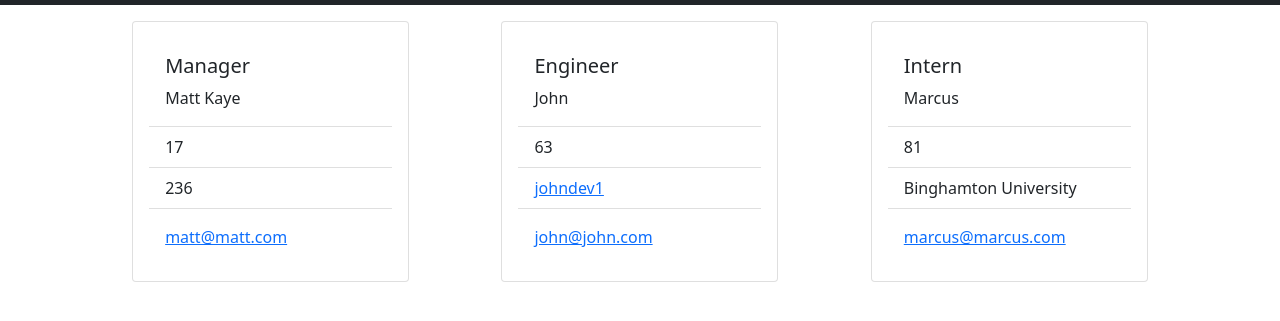
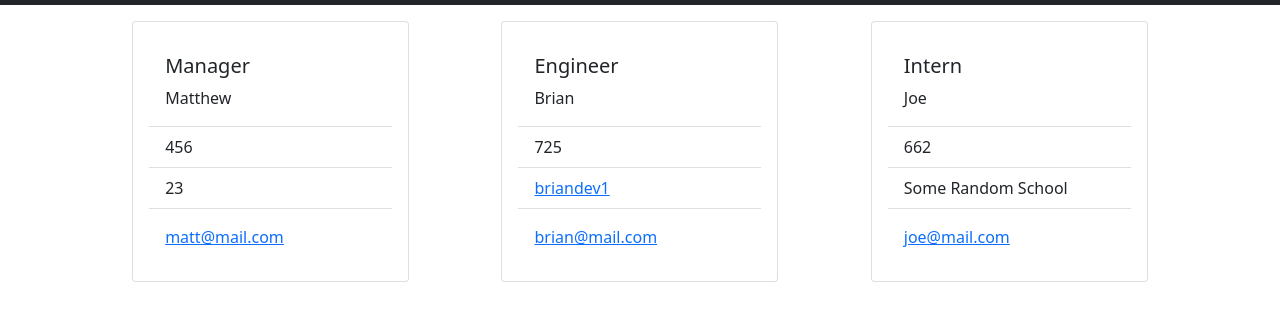
Before and after one commit to mkaye97/Team-Page-Generator, a website: page dist/index.html in a window 1280 px wide. Shown: the part 45-366 px from the top of the page. Drawn offline with nearby package versions, Linux system fonts and the light colour scheme; files that its build step writes are made by us from their sources.

```diff
--- a/dist/index.html
+++ b/dist/index.html
@@ -45,21 +45,21 @@
 
                         <h5 class="card-title">Manager</h5>
 
-                        <p class="card-text">Matt Kaye</p>
+                        <p class="card-text">Matthew</p>
 
                     </div>
 
                     <ul class="list-group list-group-flush">
 
-                        <li class="list-group-item">17</li>
+                        <li class="list-group-item">456</li>
 
-                        <li class="list-group-item">236</li>
+                        <li class="list-group-item">23</li>
 
                     </ul>
 
                     <div class="card-body">
 
-                        <a href="mailto:matt@matt.com" class="card-link">matt@matt.com</a>
+                        <a href="mailto:matt@mail.com" class="card-link">matt@mail.com</a>
 
                     </div>
 
@@ -72,23 +72,23 @@
 
                         <h5 class="card-title">Engineer</h5>
 
-                        <p class="card-text">John</p>
+                        <p class="card-text">Brian</p>
 
                     </div>
 
                     <ul class="list-group list-group-flush">
 
-                        <li class="list-group-item">63</li>
+                        <li class="list-group-item">725</li>
 
                         <li class="list-group-item">
-                            <a href="https://github.com/johndev1" target="_blank" rel="noopener noreferrer">johndev1</a>
+                            <a href="https://github.com/briandev1" target="_blank" rel="noopener noreferrer">briandev1</a>
                         </li>
 
                     </ul>
 
                     <div class="card-body">
 
-                        <a href="mailto:john@john.com" class="card-link">john@john.com</a>
+                        <a href="mailto:brian@mail.com" class="card-link">brian@mail.com</a>
 
                     </div>
 
@@ -101,21 +101,21 @@
 
                         <h5 class="card-title">Intern</h5>
 
-                        <p class="card-text">Marcus</p>
+                        <p class="card-text">Joe</p>
 
                     </div>
 
                     <ul class="list-group list-group-flush">
 
-                        <li class="list-group-item">81</li>
+                        <li class="list-group-item">662</li>
 
-                        <li class="list-group-item">Binghamton University</li>
+                        <li class="list-group-item">Some Random School</li>
 
                     </ul>
 
                     <div class="card-body">
 
-                        <a href="mailto:marcus@marcus.com" class="card-link">marcus@marcus.com</a>
+                        <a href="mailto:joe@mail.com" class="card-link">joe@mail.com</a>
 
                     </div>
 
```
Also changed, not shown: README.md.
